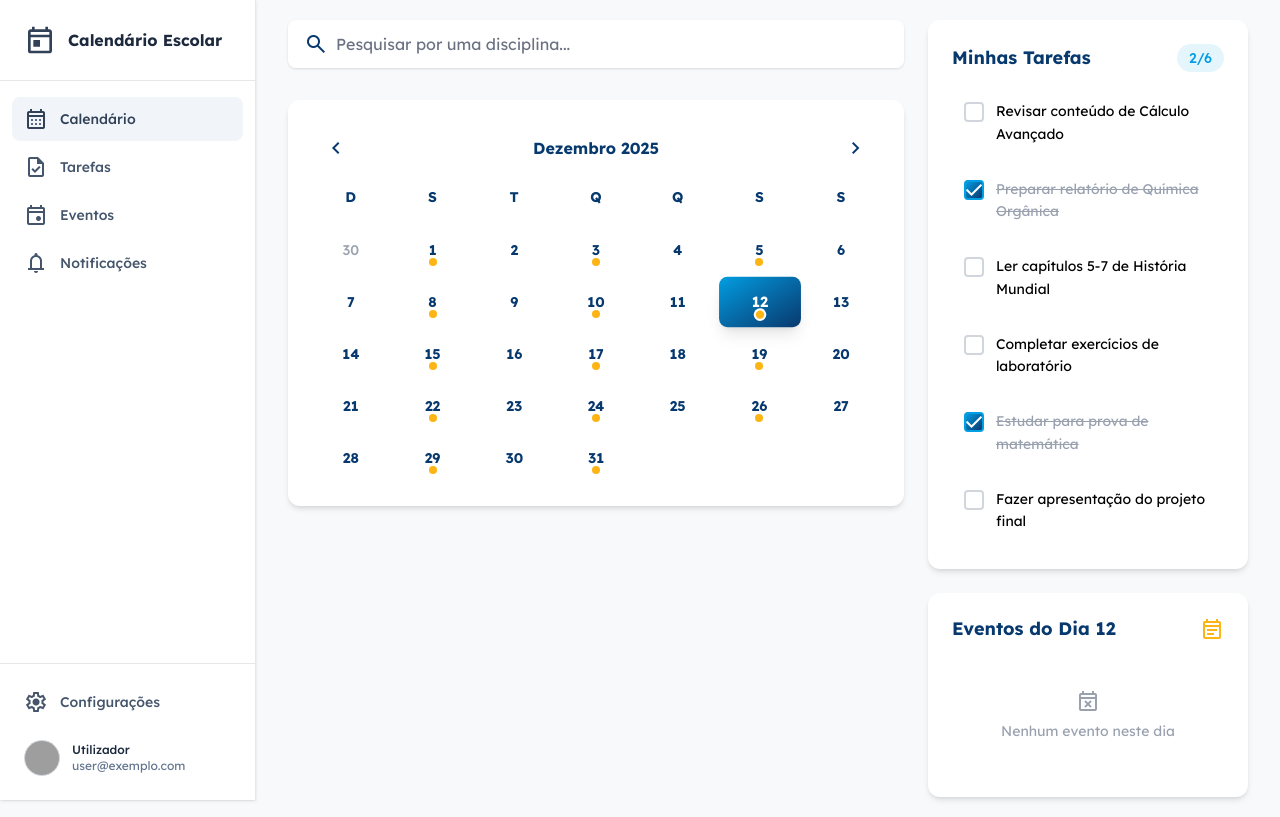
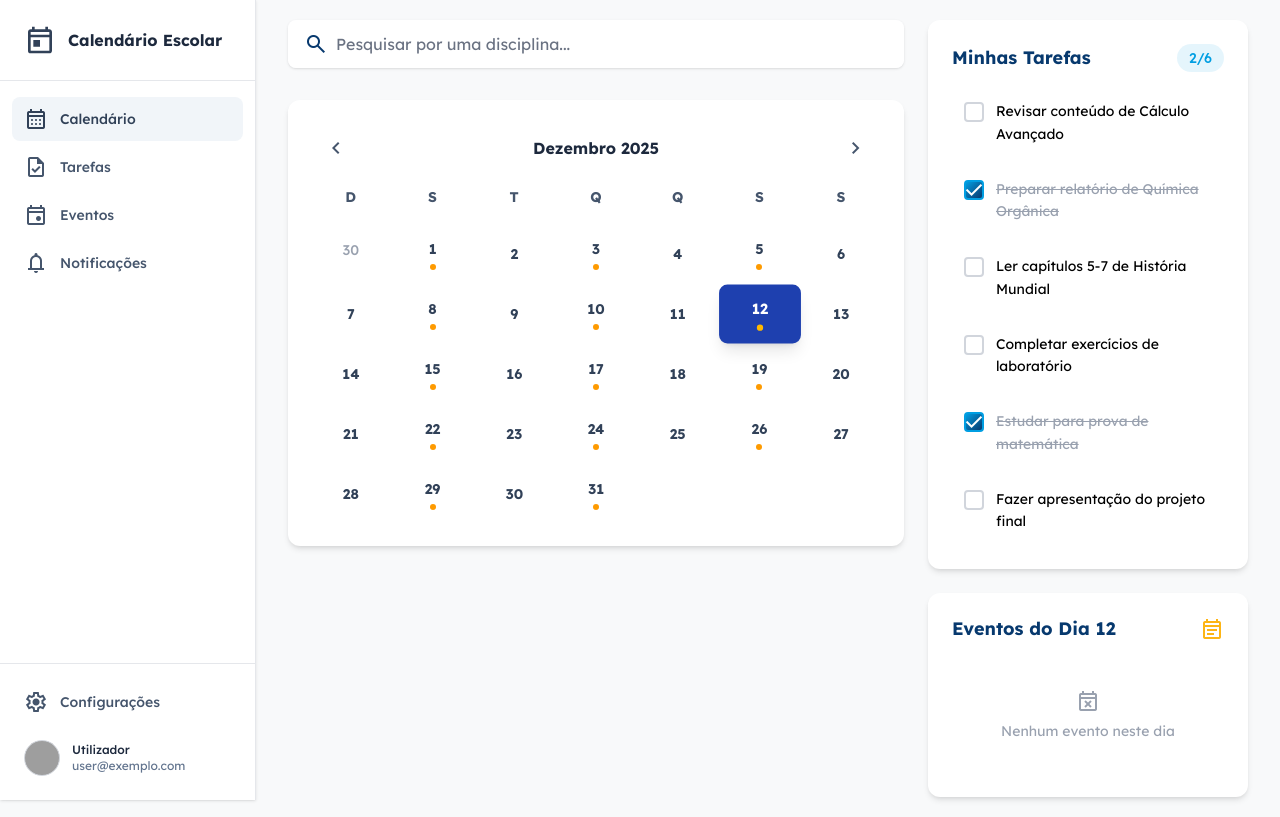
Before and after one commit to tigokraft/ProjetoM7RC, a Next.js app: page / in a window 1280 px wide. Built offline with nearby package versions, Linux system fonts and the light colour scheme; grey boxes are pictures that could not be loaded.

Commit message:
Calendar: Azul solido + espacamento bolinha

```diff
--- a/src/components/Calendar.tsx
+++ b/src/components/Calendar.tsx
@@ -89,21 +89,21 @@ export default function Calendar({
                     <button
                         onClick={goToPreviousMonth}
                         disabled={!canGoPrevious}
-                        className={`hover:bg-[#009EE2]/10 rounded-full transition-colors ${!canGoPrevious ? 'opacity-30 cursor-not-allowed' : ''}`}
+                        className={`hover:bg-slate-100 rounded-full transition-colors ${!canGoPrevious ? 'opacity-30 cursor-not-allowed' : ''}`}
                     >
-                        <div className="text-[#07396E] flex size-10 items-center justify-center">
+                        <div className="text-slate-600 flex size-10 items-center justify-center">
                             <span className="material-symbols-outlined text-lg">chevron_left</span>
                         </div>
                     </button>
-                    <p className="text-[#07396E] text-base font-bold leading-tight flex-1 text-center">
+                    <p className="text-slate-800 text-base font-bold leading-tight flex-1 text-center">
                         {MONTH_NAMES[currentMonth]} {currentYear}
                     </p>
                     <button
                         onClick={goToNextMonth}
                         disabled={!canGoNext}
-                        className={`hover:bg-[#009EE2]/10 rounded-full transition-colors ${!canGoNext ? 'opacity-30 cursor-not-allowed' : ''}`}
+                        className={`hover:bg-slate-100 rounded-full transition-colors ${!canGoNext ? 'opacity-30 cursor-not-allowed' : ''}`}
                     >
-                        <div className="text-[#07396E] flex size-10 items-center justify-center">
+                        <div className="text-slate-600 flex size-10 items-center justify-center">
                             <span className="material-symbols-outlined text-lg">chevron_right</span>
                         </div>
                     </button>
@@ -112,7 +112,7 @@ export default function Calendar({
                     {["D", "S", "T", "Q", "Q", "S", "S"].map((day, index) => (
                         <p
                             key={index}
-                            className="text-[#07396E] text-sm font-bold leading-normal tracking-[0.015em] flex h-12 w-full items-center justify-center pb-0.5"
+                            className="text-slate-600 text-sm font-bold leading-normal tracking-[0.015em] flex h-12 w-full items-center justify-center pb-0.5"
                         >
                             {day}
                         </p>
@@ -138,16 +138,16 @@ export default function Calendar({
                             <button
                                 key={day}
                                 onClick={() => onDateSelect(day)}
-                                className={`h-12 w-full text-sm font-bold leading-normal transition-all duration-200 ${isSelected
-                                        ? 'text-white scale-105'
-                                        : 'text-[#07396E] hover:bg-[#009EE2]/15 hover:scale-105'
+                                className={`h-14 w-full text-sm font-bold leading-normal transition-all duration-200 ${isSelected
+                                    ? 'text-white scale-105'
+                                    : 'text-slate-700 hover:bg-blue-100 hover:scale-105'
                                     }`}
                             >
-                                <div className={`flex size-full items-center justify-center rounded-lg relative ${isSelected ? 'bg-gradient-to-br from-[#009EE2] to-[#07396E] shadow-lg' : ''
+                                <div className={`flex size-full flex-col items-center justify-center rounded-lg relative ${isSelected ? 'bg-[#1E40AF] shadow-lg' : ''
                                     }`}>
-                                    {day}
+                                    <span>{day}</span>
                                     {dayHasEvent && (
-                                        <span className={`absolute bottom-2 h-2 w-2 rounded-full ${isSelected ? 'bg-[#FDB515] ring-2 ring-white' : 'bg-[#FDB515]'
+                                        <span className={`mt-1 h-1.5 w-1.5 rounded-full ${isSelected ? 'bg-amber-400' : 'bg-amber-500'
                                             }`}></span>
                                     )}
                                 </div>
```
